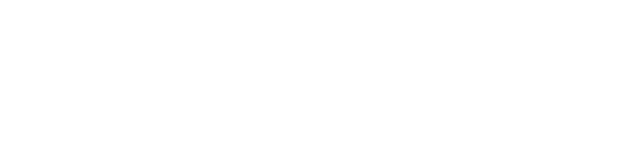
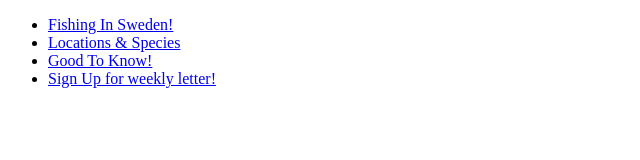
Before and after one commit to Maxwidlundstark/Fishing-in-Sweden, a plain HTML site: page index.html in a window 1280 px wide. Shown: the whole page, without its empty margins (0-640 px from the left). Drawn offline with Linux system fonts and the light colour scheme.

Commit message:
adding nav, links to each section

```diff
--- a/index.html
+++ b/index.html
@@ -7,9 +7,17 @@
 </head>
 <body>
     <!-- Navigation -->
+    <nav id="nav">
+        <ul>
+            <li><a id="picture" href="#header">Fishing In Sweden!</a></li>
+            <li><a href="#main">Locations & Species</a></li>
+            <li><a href="#good-to-know">Good To Know!</a></li>
+            <li><a href="#signup">Sign Up for weekly letter!</a></li>
+        </ul>
+    </nav>
     <!-- Header, what is the purpose of the website-->
     <!-- main content diferent types of fish/locations-->
     <!-- Good to know -->
-    <!-- footer-->
+    <!-- footer, Social networks?-->
 </body>
 </html>
```
